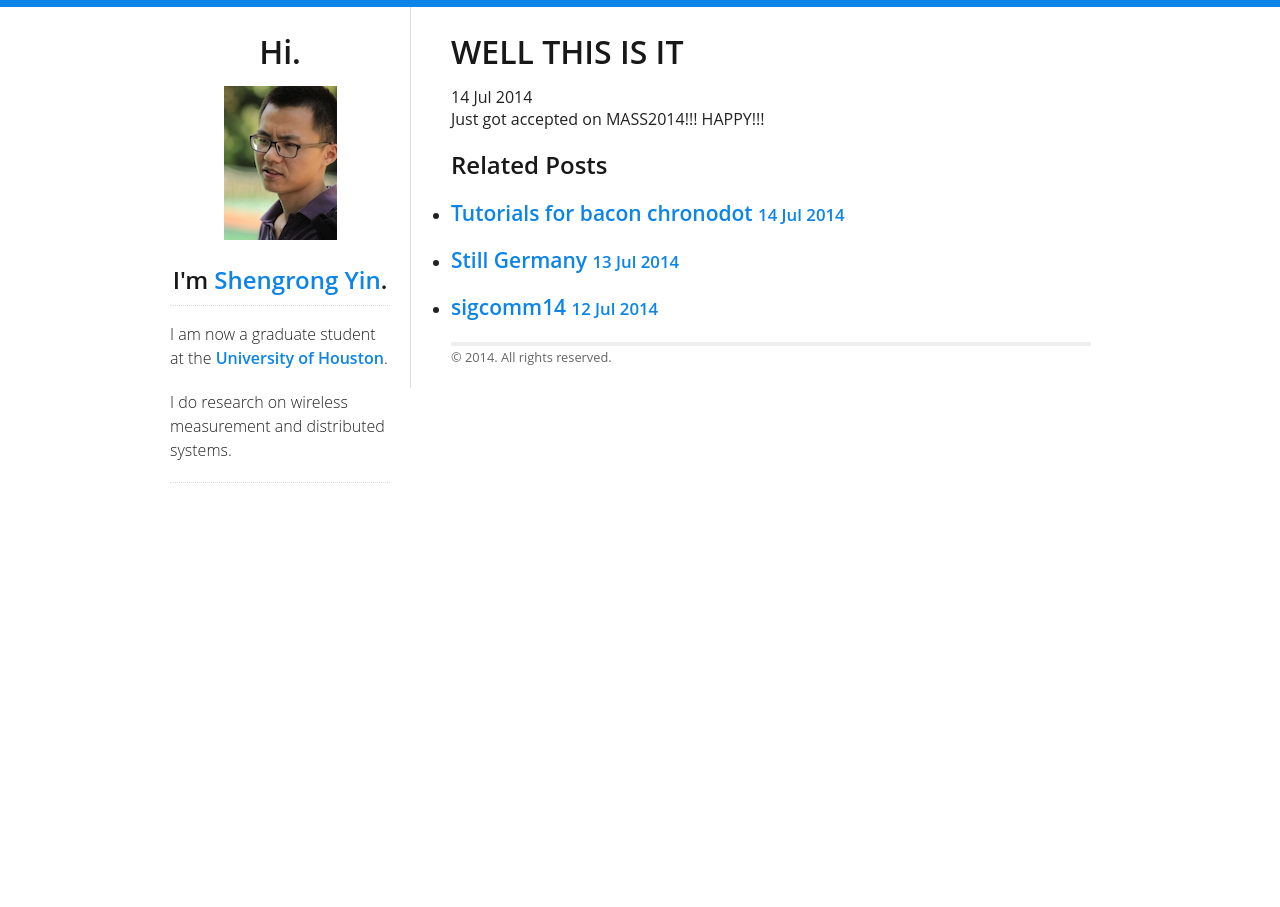
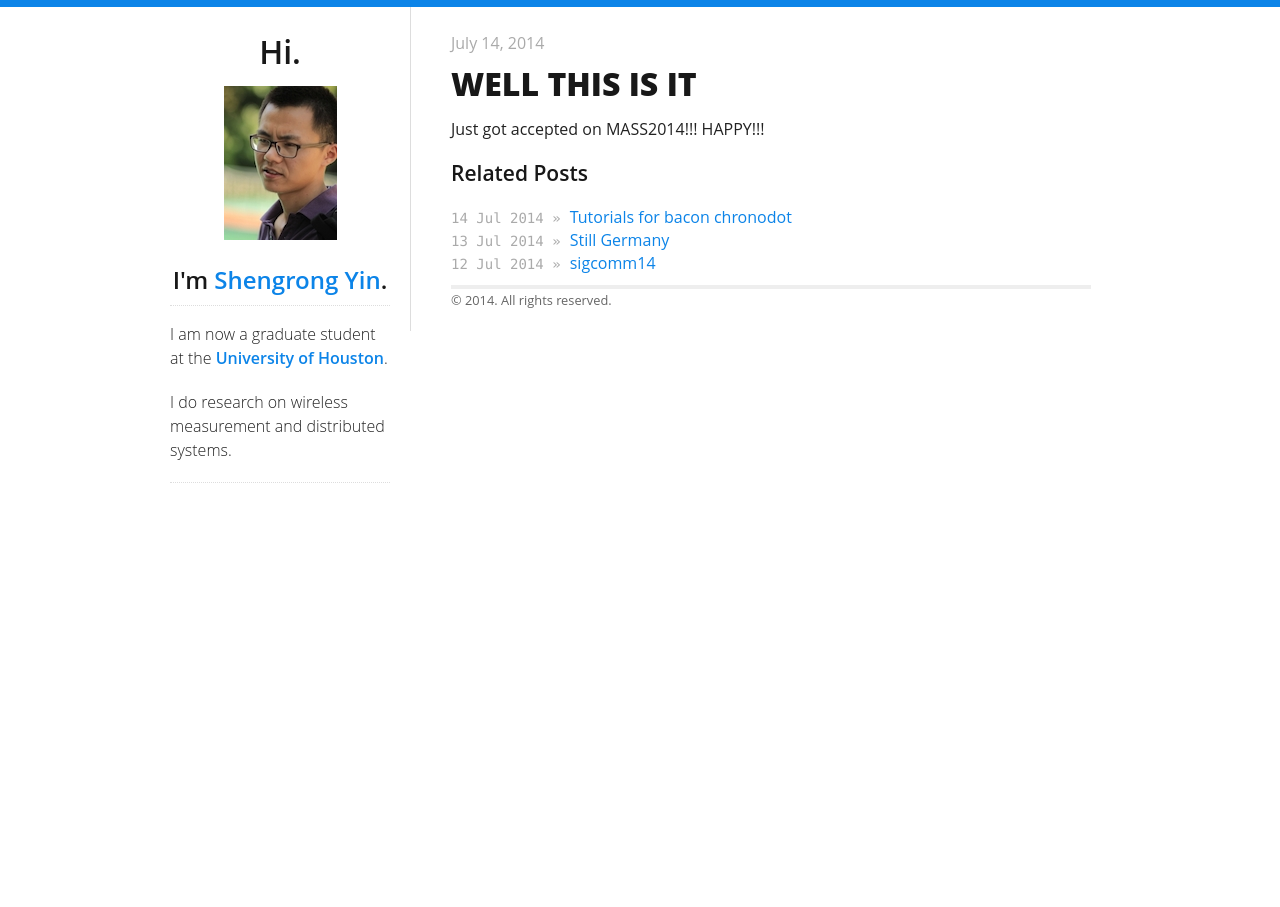
Before and after one commit to syin2/yinshengrong.github.io, a Jekyll site: the page built from _posts/2014-07-14-makeyouhappy.md, in a window 1280 px wide. Built offline with Jekyll 4.4.1, drawn with Linux system fonts in a browser that asks for light colours; Markdown is read by kramdown in place of the engine named in the settings.

Commit message:
added post.html

```diff
--- a/_layouts/post.html
+++ b/_layouts/post.html
@@ -2,24 +2,28 @@
 layout: default
 ---
 
-<div class="post">
-  <h1 class="post-title">{{ page.title }}</h1>
-  <span class="post-date">{{ page.date | date_to_string }}</span>
+<p class="meta"> {{ page.date | date: "%B %d, %Y" }}
+<a href="/"><i class="home fa fa-home"></i></a>
+</p>
+<h1 class="title">{{ page.title }}</h1>
+
+
+<div id="post">
   {{ content }}
 </div>
 
-<div class="related">
-  <h2>Related Posts</h2>
-  <ul class="related-posts">
+<div id="related">
+  <h3>Related Posts</h3>
+  <ul class="posts">
     {% for post in site.related_posts limit:3 %}
-      <li>
-        <h3>
-          <a href="{{ site.baseurl }}{{ post.url }}">
-            {{ post.title }}
-            <small>{{ post.date | date_to_string }}</small>
-          </a>
-        </h3>
-      </li>
+    <li><span>{{ post.date | date_to_string }} &raquo;</span> <a href="{{ post.url }}">{{ post.title }}</a></li>
     {% endfor %}
   </ul>
 </div>
+
+<!--
+{% if page.disclaimer %}
+<div class="disclaimer">
+  <p style="text-align: left; color: #666;">Disclaimer: Matt Swanson is a participant in the Amazon Services LLC Associates Program, an affiliate advertising program designed to provide a means for sites to earn advertising fees by advertising and linking to amazon.com</p>
+</div>
+{% endif %}-->
```
